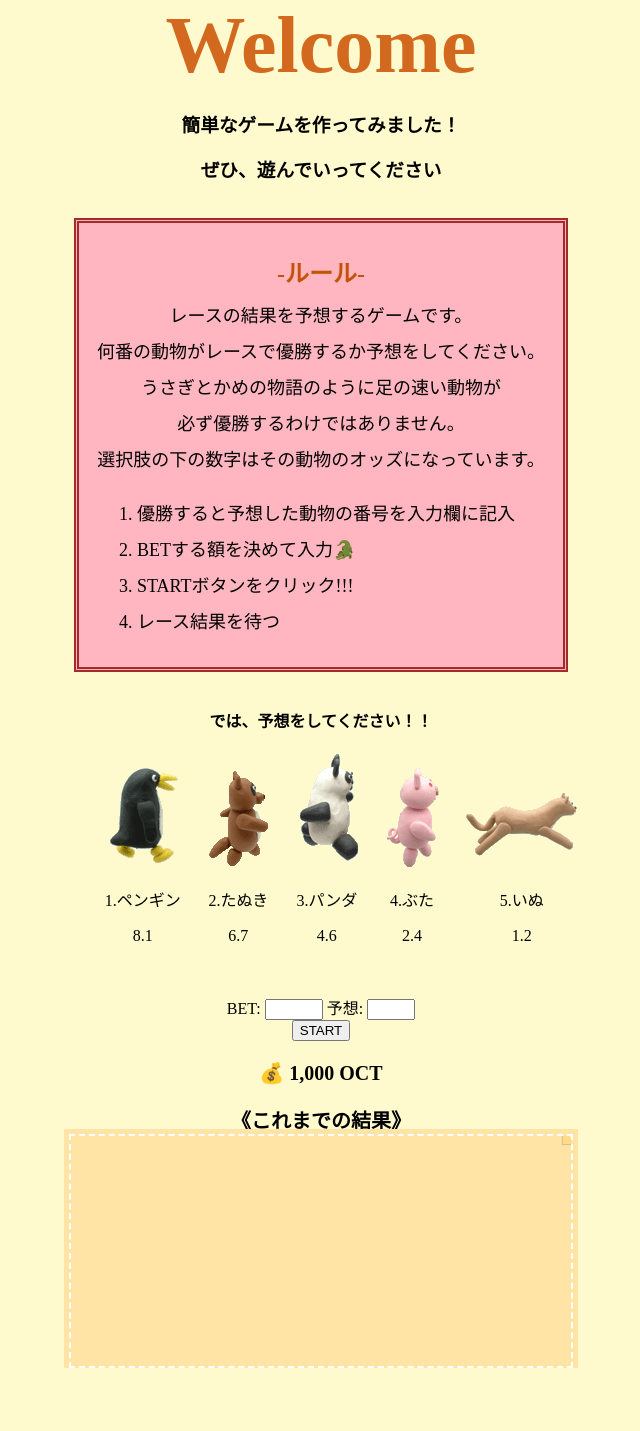
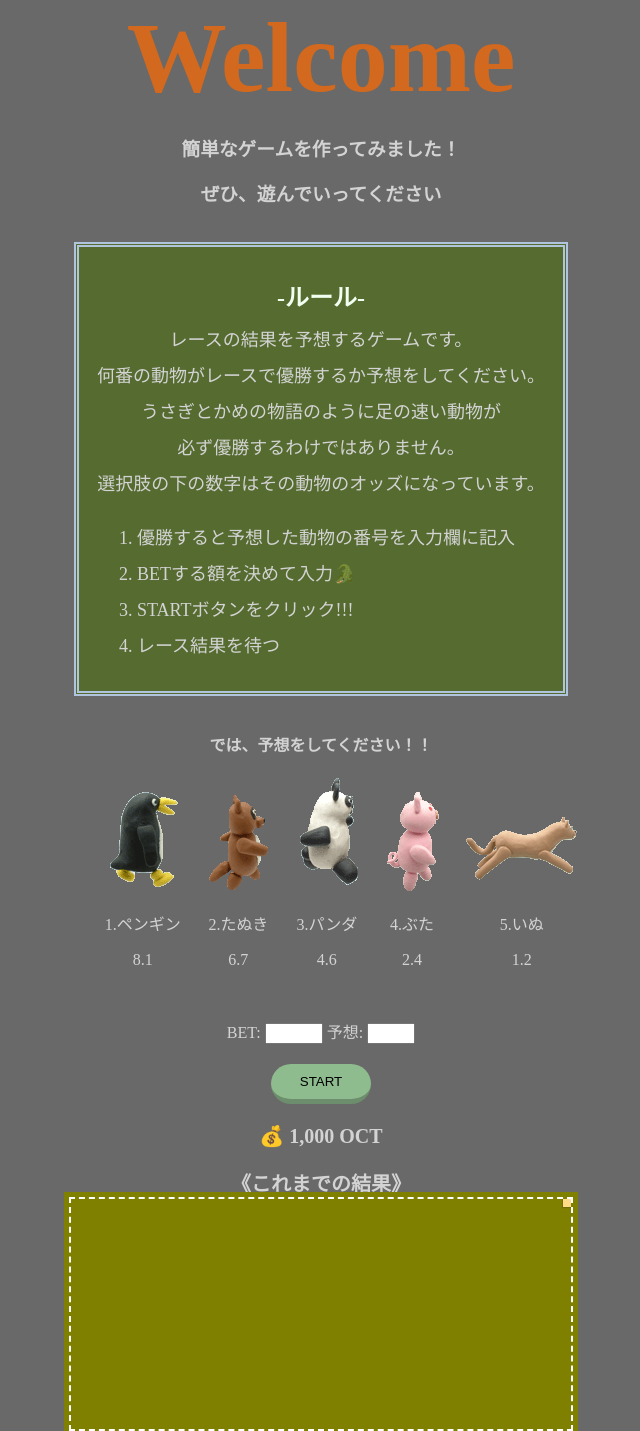
Before and after one commit to Ruka-O/Ruka-O.fnd27, a plain HTML site: page indexura.html in a window 1280 px wide. Shown: the whole page, without its empty margins (319-959 px from the left). Before the commit the page ends 1368 px from the top, so only its background shows below. Drawn offline with Linux system fonts and the light colour scheme.

Commit message:
Update back-style.css

```diff
--- a/back-style.css
+++ b/back-style.css
@@ -1,24 +1,25 @@
 body {
-  background-color: lemonchiffon;
+  background-color: dimgray;
   text-align: center;
   font-family: Meiryo-UI;
   margin: auto;
+  color:lightgray;
 }
 
 h1 {
-  font-family: Broadway;
+  font-family: Chiller;
   color: chocolate;
-  font-size: 80px;
+  font-size: 100px;
   margin: 0;
 }
 
 .game-rule {
   width: fit-content;
   height: auto;
-  background-color: lightpink;
+  background-color:darkolivegreen;
   padding: 0.5em 1em;
   margin: 2em 0;
-  border: double 5px brown;
+  border: double 5px lightsteelblue;
   margin-left: auto;
   margin-right: auto;
   font-weight: 100;
@@ -29,7 +30,7 @@ h1 {
 .rule {
   font-size: x-large;
   font-weight: 800;
-  color:rgb(194, 84, 5);
+  color:honeydew;
   padding-bottom: 0;
   margin-bottom: 0;
 }
@@ -57,11 +58,11 @@ h1 {
   height: 230px;
   overflow-y: auto;
   position: relative;
-  background: #ffe4a6;
-  box-shadow: 0px 0px 0px 5px #ffe4a6;
+  background:olive;
+  box-shadow: 0px 0px 0px 5px olive;
   border: dashed 2px white;
   padding: 0;
-  color: #454545;
+  color:azure;
   margin-left: auto;
   margin-right: auto;
   text-align: left;
@@ -75,7 +76,7 @@ h1 {
   top: -7px;
   border-width: 0 15px 15px 0;
   border-style: solid;
-  border-color: #ffdb88 #fff #ffdb88;
+  border-color: olive #fff #ffdb88;
   box-shadow: -1px 1px 1px rgba(0, 0, 0, 0.15);
 }
 
@@ -94,12 +95,13 @@ ul {
 dialog {
   width: 500px;
   height: 60%;
-  vertical-align: auto;
+  background: rgb(218, 218, 203);
 }
 #dialog-open {
   font-size: 30px;
   align-items: center;
   justify-content: center;
+  vertical-align: middle;
 }
 #cat-fish {
   width: 300px;
@@ -118,9 +120,19 @@ dialog {
 #bank-borrow{
   background: black;
   color: yellow;
+  font-size: 18px;
 }
 #debt{
   color: red;
   font-weight: 700;
   font-size: 20px;
 }
+button{
+  margin-top: 20px;
+  height: 40px;
+  width: 100px;
+  border-radius: 20px;
+  background: darkseagreen;
+  border: 0;
+  border-bottom: 5px solid rgb(108, 142, 108);
+}
```
